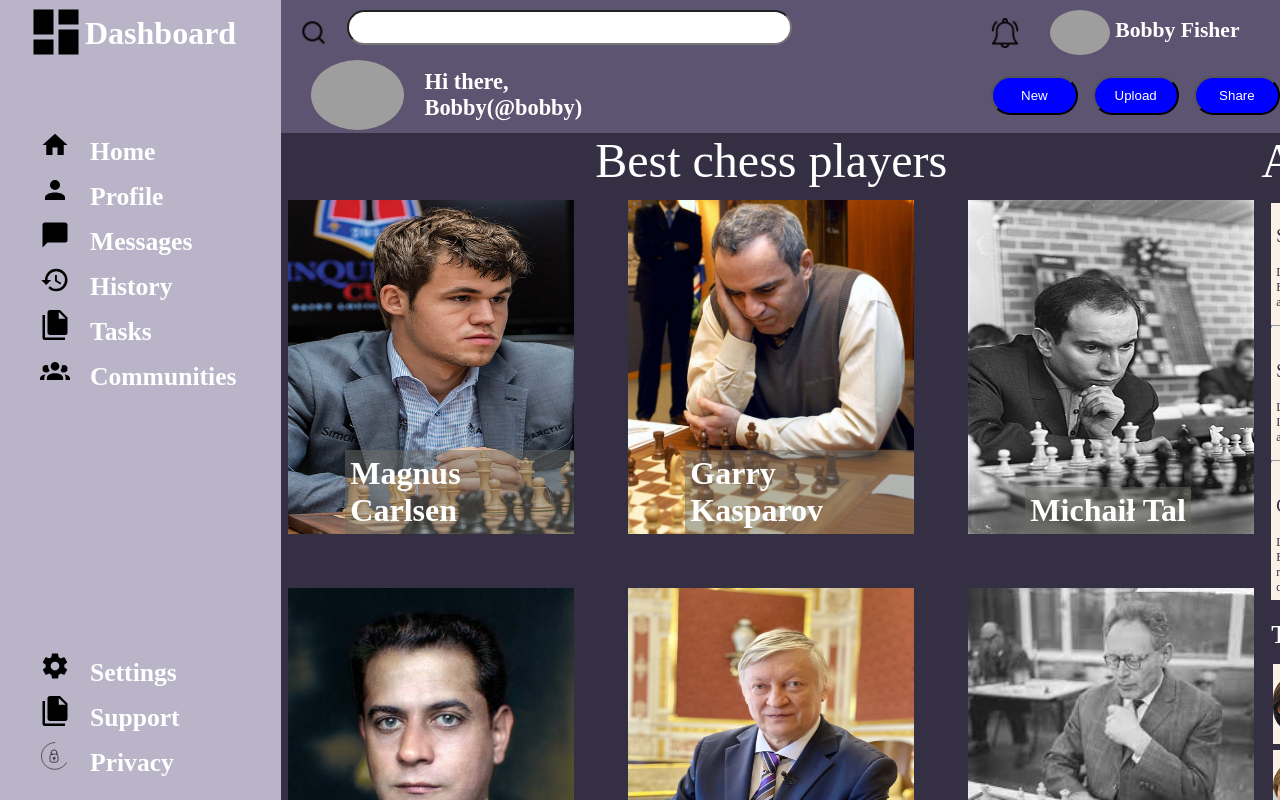
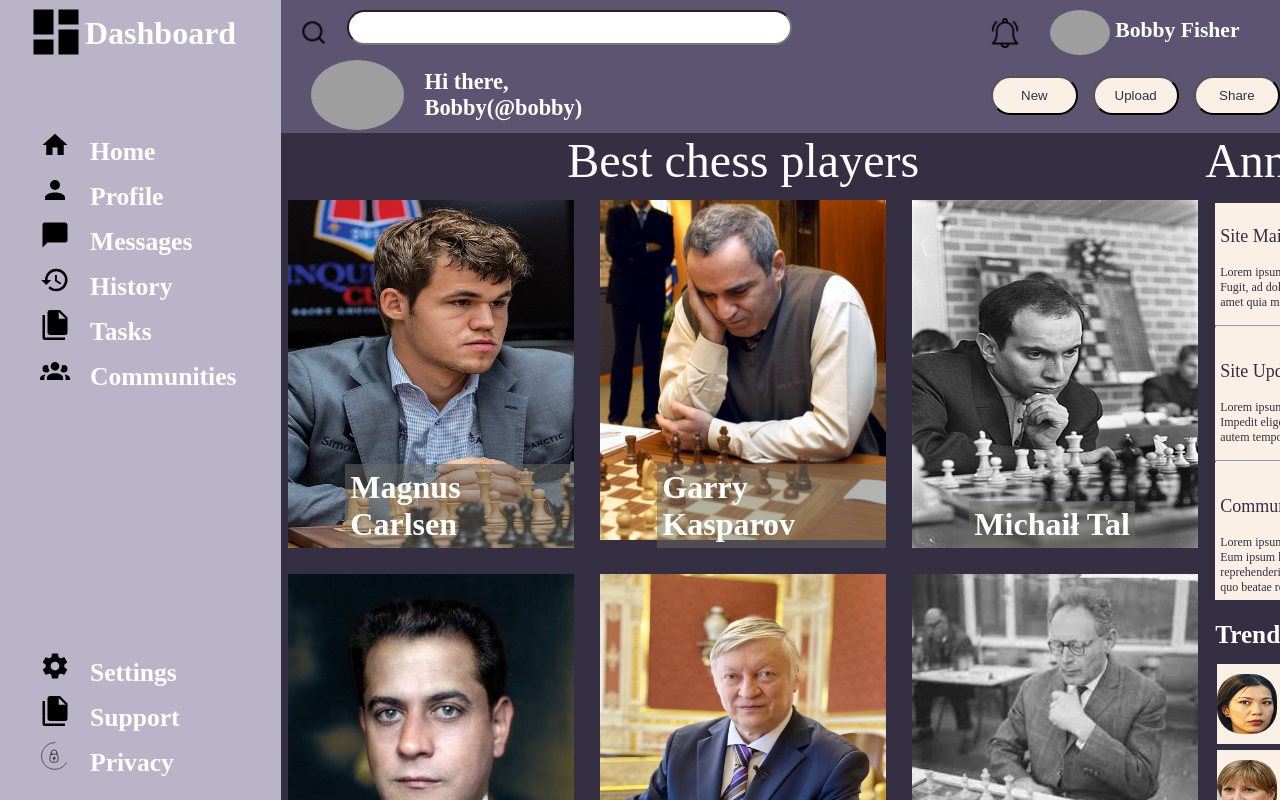
Before and after one commit to Xyves/Admin-Dashboard-Project, a plain HTML site: page index.html in a window 1280 px wide. Drawn offline with Linux system fonts and the light colour scheme; grey boxes are pictures that could not be loaded.

Commit message:
Change header buttons background

```diff
--- a/stylesheet.css
+++ b/stylesheet.css
@@ -151,7 +151,7 @@ ul {
   grid-row: 2 / 6;
   grid-template-rows: repeat(2, minmax(150px, 365px));
   grid-template-columns: repeat(3, minmax(300px, 33%));
-  gap: 40px;
+  gap: 12px;
 }
 .card {
   margin: 7px;
@@ -220,9 +220,9 @@ hr {
   grid-column: 2/2;
 }
 .buttons button {
-  color: white;
+  color: rgb(53, 47, 68);
   width: 120px;
-  background-color: blue;
+  background-color: #faf0e6;
   padding: 10px;
   border-radius: 25px;
   margin-left: 15px;
```
